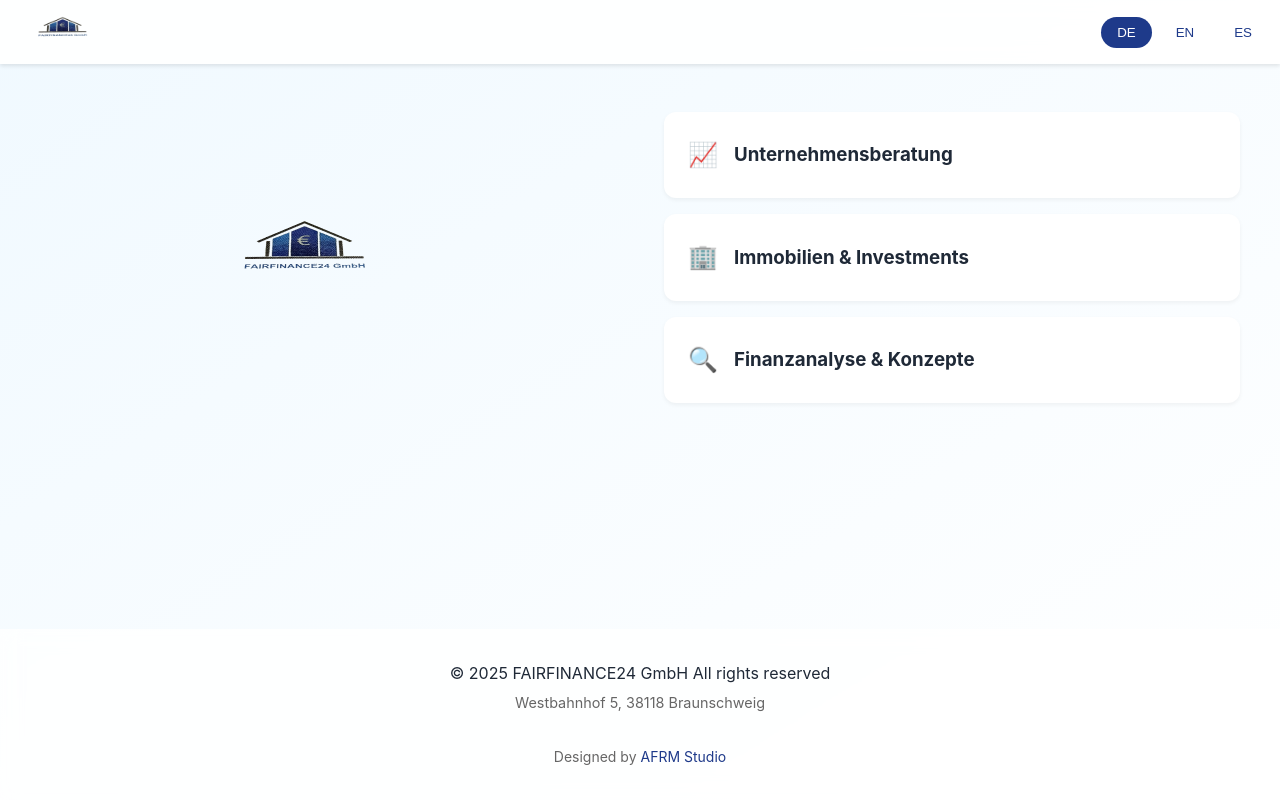
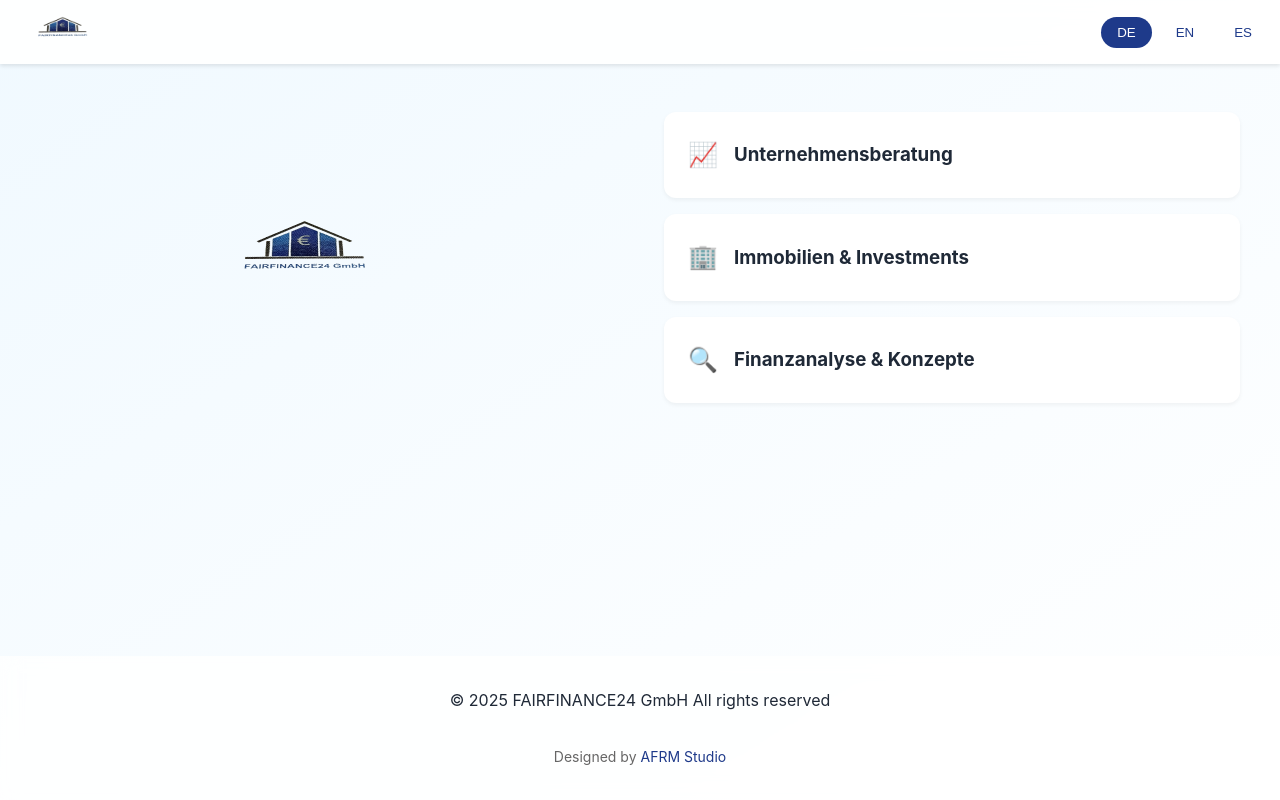
Before and after one commit to afrmstudio/fairfinance24.de, a plain HTML site: page index.html in a window 1280 px wide. Drawn offline with Linux system fonts and the light colour scheme.

Commit message:
Update index.html

```diff
--- a/index.html
+++ b/index.html
@@ -55,7 +55,6 @@
         <div class="footer-content">
             <div class="company-info">
                 <p>&copy; <span id="year"></span> FAIRFINANCE24 GmbH All rights reserved</p>
-                <p class="address">Westbahnhof 5, 38118 Braunschweig</p>
             </div>
             <p class="designer-credit">Designed by <a href="https://afrmstudio.it" target="_blank" rel="noopener noreferrer">AFRM Studio</a></p>
         </div>
```
